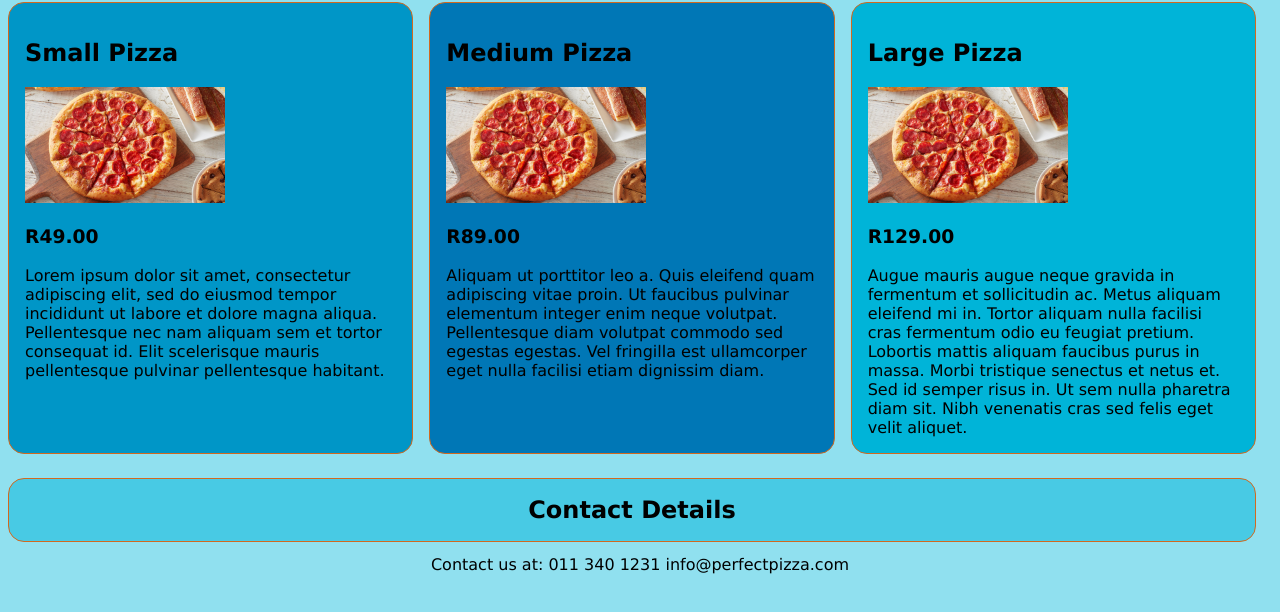
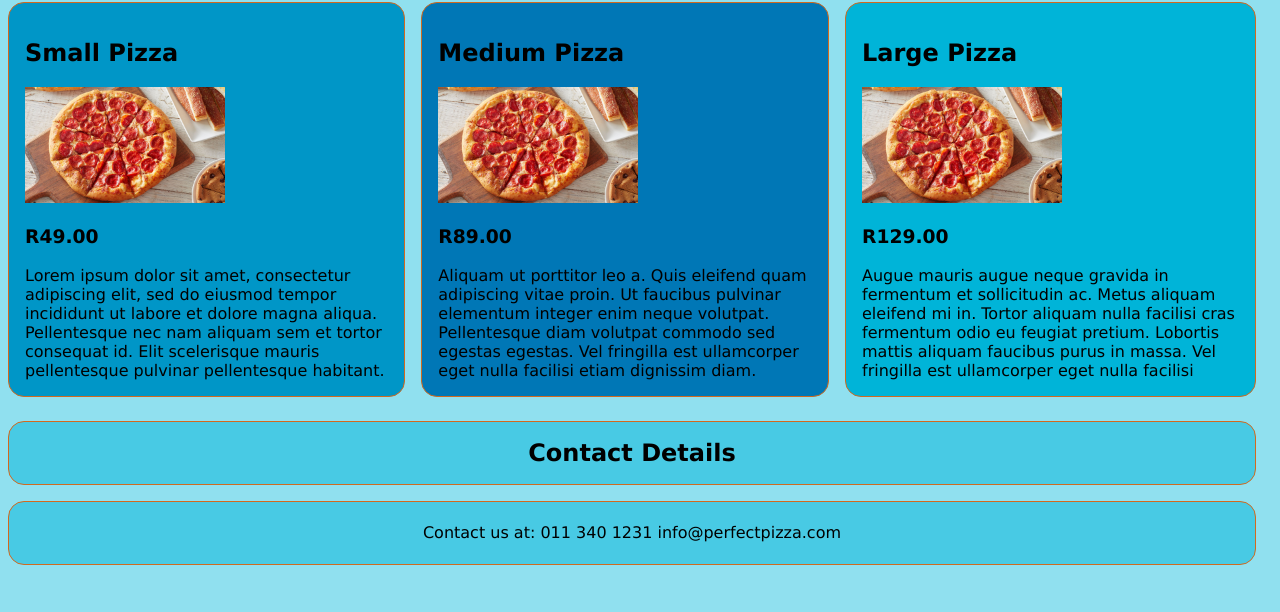
Before and after one commit to sakhile217/perfect-pizza, a plain HTML site: page index.html in a window 1280 px wide. Shown: the part 52-664 px from the top of the page. Drawn offline with Linux system fonts and the light colour scheme.

Commit message:
Last commit

```diff
--- a/index.html
+++ b/index.html
@@ -38,9 +38,9 @@
                 Ut faucibus pulvinar elementum integer enim neque volutpat.
                 Pellentesque diam volutpat commodo sed egestas egestas.
                 Vel fringilla est ullamcorper eget nulla facilisi etiam dignissim diam.
-</div>
+            </div>
         </div>
-<div class="pizza large_pizza">
+        <div class="pizza large_pizza">
             <h2>Large Pizza</h2>
             <img src="pizza-one.jpg" width="200">
 
@@ -50,9 +50,7 @@
                 Metus aliquam eleifend mi in.
                 Tortor aliquam nulla facilisi cras fermentum odio eu feugiat pretium.
                 Lobortis mattis aliquam faucibus purus in massa.
-                Morbi tristique senectus et netus et. Sed id semper risus in.
-                Ut sem nulla pharetra diam sit.
-                Nibh venenatis cras sed felis eget velit aliquet.
+                Vel fringilla est ullamcorper eget nulla facilisi
 
             </div>
 
@@ -60,20 +58,24 @@
 
 
     </div>
-<div class="pizza contact_us">
-     <div= class="center">
+    <div class="pizza contact_us">
+
+        <div= class="center">
             <h2>Contact Details</h2>
         </div>
-          <div class="center" >
-            Contact us at: 011 340 1231 info@perfectpizza.com
-        </div>
+   <div class= "pizza contact_us">
+
+        <div class="center">
+       Contact us at: 011 340 1231 info@perfectpizza.com
     </div>
+   </div>
+
 
     </div>
 
     </div>
 
-
+</div>
 
 
 </body>
--- a/style.css
+++ b/style.css
@@ -23,21 +23,23 @@ font-family: Verdana, Geneva, Tahoma, sans-serif;
 margin-left: 0em;
 margin-bottom: 0.5em;
 border-radius: 1em;
-width:40em ;
+width: 40px;
 
 }
 
 .medium_pizza {
 background-color:#0077b6;
-
+width: auto;
 }
 
 .small_pizza {
     background-color: #0096c7;
+    width: auto;
 }
 
 .large_pizza {
     background-color: #00b4d8;
+    width: auto;
 }
 
 .contact_us {
```
